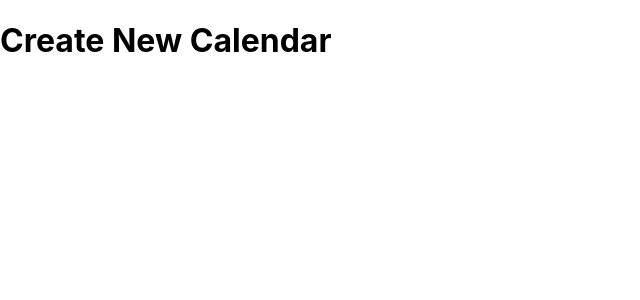
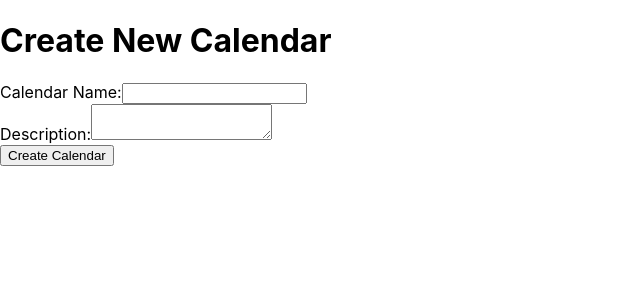
Before and after one commit to iArcanic/calendarise, a React (Create React App) app: page /new-calendar in a window 1280 px wide. Shown: the top 300 px of the page, without its empty margins (0-640 px from the left). Built offline with nearby package versions, Linux system fonts and the light colour scheme.

Commit message:
Added CreateCalendar page with form

```diff
--- a/src/CreateCalendar.js
+++ b/src/CreateCalendar.js
@@ -1,12 +1,41 @@
 // src/CreateCalendar.js
-import React from 'react';
+import React, { useState } from 'react';
 
 const CreateCalendar = () => {
+  const [calendarName, setCalendarName] = useState('');
+  const [calendarDescription, setCalendarDescription] = useState('');
+
+  const handleCreateCalendar = () => {
+	  console.log('Creating a new calendar', calendarName, calendarDescription);
+  };
+
   return (
     <div>
       <h1>Create New Calendar</h1>
-      {/* Add the form to create a new calendar */}
-      {/* You can implement the form fields to collect calendar information */}
+      <form>
+        <div>
+          <label htmlFor="calendarName">Calendar Name:</label>
+          <input
+            type="text"
+            id="calendarName"
+            value={calendarName}
+            onChange={(e) => setCalendarName(e.target.value)}
+          />
+        </div>
+        <div>
+          <label htmlFor="calendarDescription">Description:</label>
+          <textarea
+            id="calendarDescription"
+            value={calendarDescription}
+            onChange={(e) => setCalendarDescription(e.target.value)}
+          />
+        </div>
+        <div>
+          <button type="button" onClick={handleCreateCalendar}>
+            Create Calendar
+          </button>
+        </div>
+      </form>
     </div>
   );
 };
```
